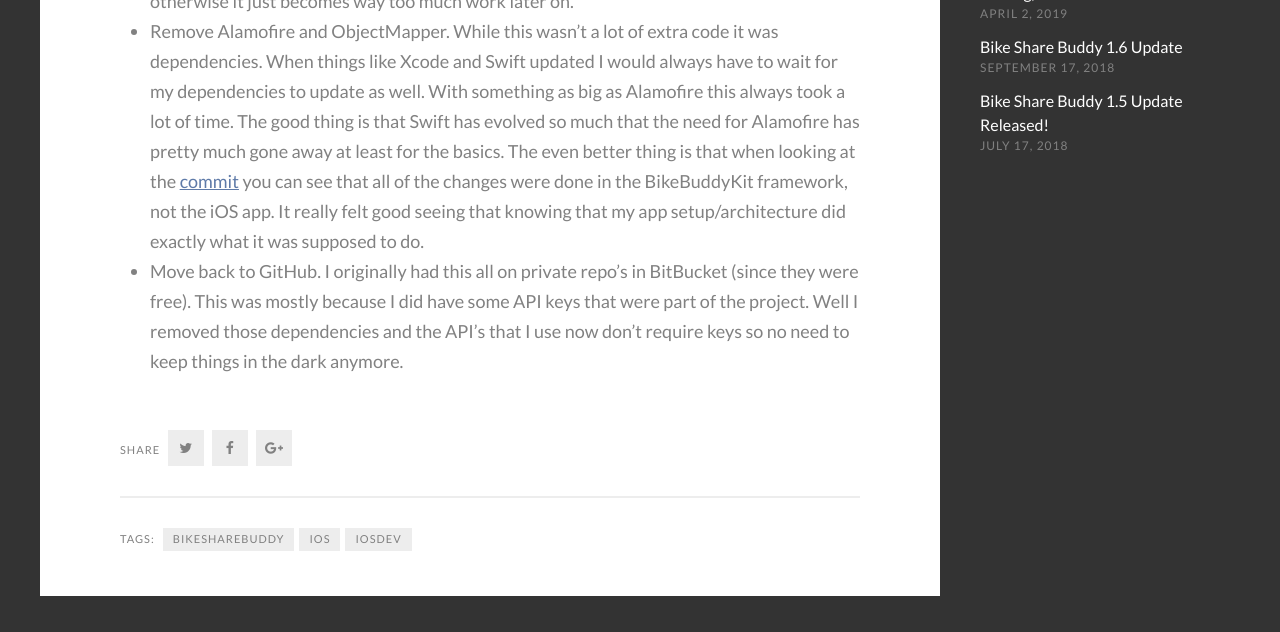
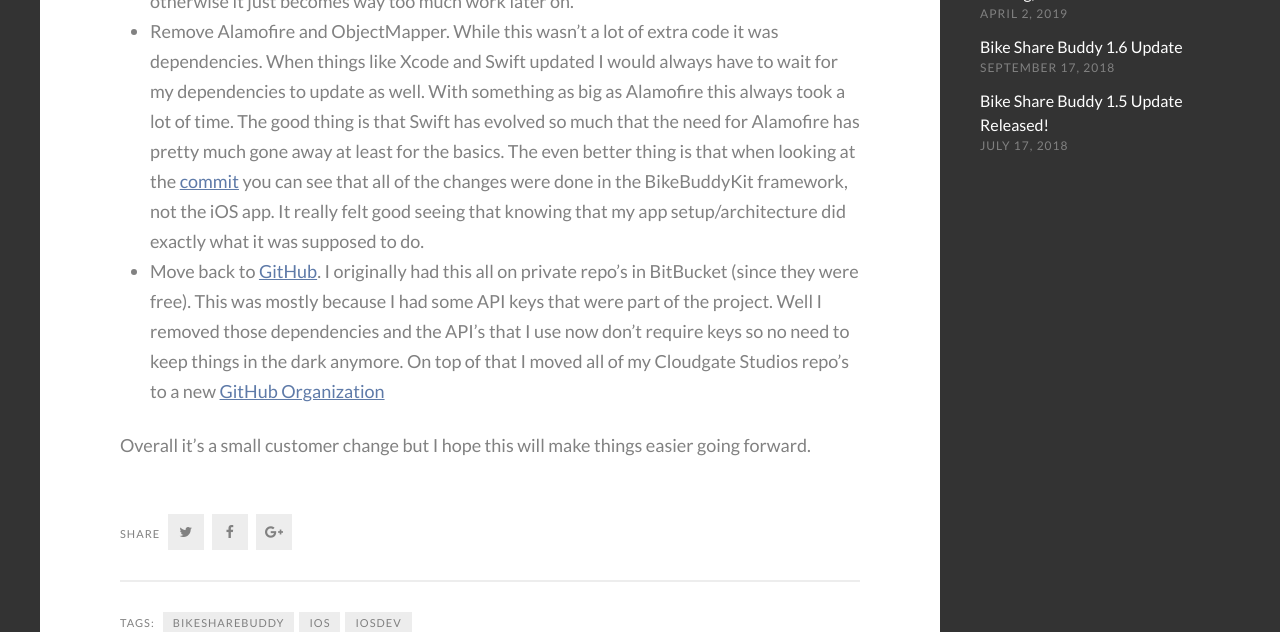
Before and after one commit to tomarra/tomarra.github.io, a Jekyll site: the page built from _posts/2019-05-20-Bike-Buddy-1.6.2.markdown, in a window 1280 px wide and 900 px high, scrolled down 683 px, cut to the strip 0-632 px from the top of the window. Built offline with Jekyll 4.4.1, drawn with Linux system fonts in a browser that asks for light colours; some web fonts are replaced.

Commit message:
Post is ready, just need to post when it passes review.

```diff
--- a/_posts/2019-05-20-Bike-Buddy-1.6.2.markdown
+++ b/_posts/2019-05-20-Bike-Buddy-1.6.2.markdown
@@ -8,4 +8,6 @@
 
 * Updated to newest Xcode (10.2) and Swift (5) versions. Not a ton of work needed for this but just knowing Apple it's always good to keep up with the latest and greatest tools otherwise it just becomes way too much work later on.
 * Remove Alamofire and ObjectMapper. While this wasn't a lot of extra code it was dependencies. When things like Xcode and Swift updated I would always have to wait for my dependencies to update as well. With something as big as Alamofire this always took a lot of time. The good thing is that Swift has evolved so much that the need for Alamofire has pretty much gone away at least for the basics. The even better thing is that when looking at the [commit](https://github.com/CloudgateStudios/BikeBuddy/commit/218e022b2d0f9a24a84a04ef788c239292d88703) you can see that all of the changes were done in the BikeBuddyKit framework, not the iOS app. It really felt good seeing that knowing that my app setup/architecture did exactly what it was supposed to do.
-* Move back to GitHub. I originally had this all on private repo's in BitBucket (since they were free). This was mostly because I did have some API keys that were part of the project. Well I removed those dependencies and the API's that I use now don't require keys so no need to keep things in the dark anymore.
+* Move back to [GitHub](https://github.com/CloudgateStudios/BikeBuddy). I originally had this all on private repo's in BitBucket (since they were free). This was mostly because I had some API keys that were part of the project. Well I removed those dependencies and the API's that I use now don't require keys so no need to keep things in the dark anymore. On top of that I moved all of my Cloudgate Studios repo's to a new [GitHub Organization](https://github.com/CloudgateStudios)
+
+Overall it's a small customer change but I hope this will make things easier going forward.
```
